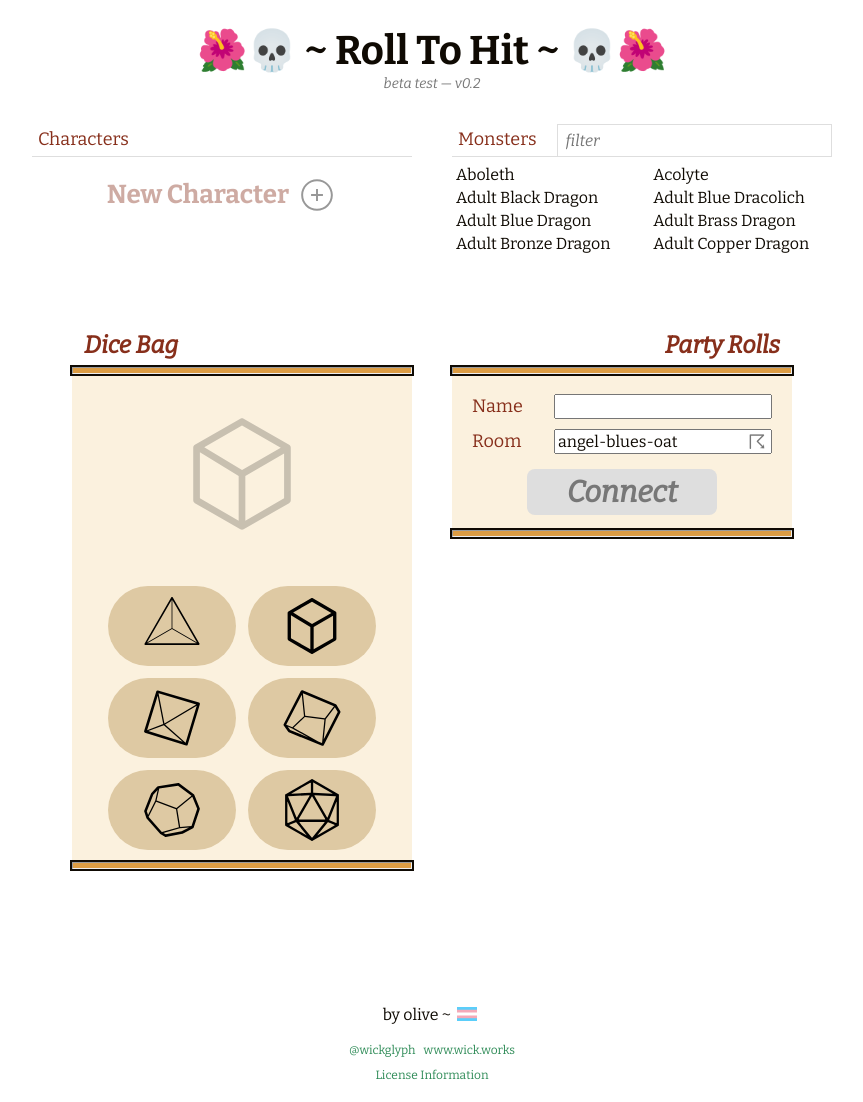
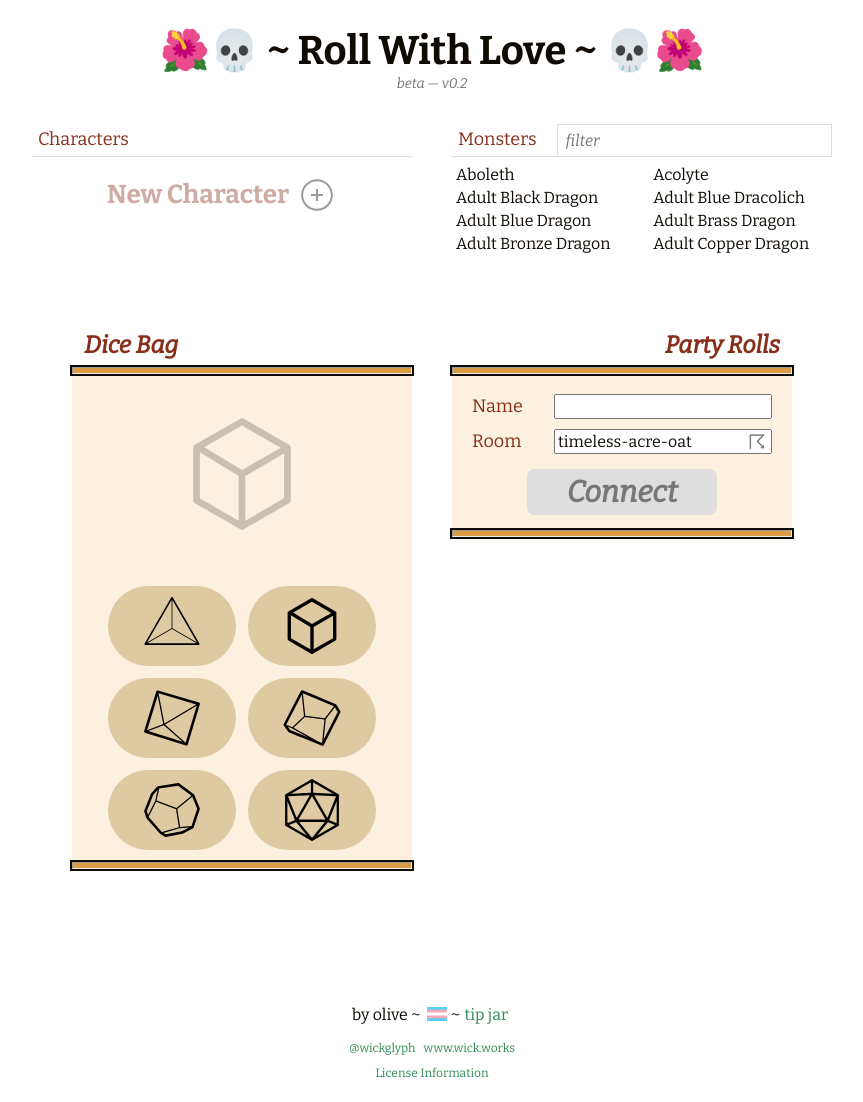
Before and after one commit to wickworks/witchdice, a React (Create React App) app: page / in a window 1280 px wide. Shown: the whole page, without its empty margins (208-1071 px from the left). Built offline with nearby package versions, Linux system fonts and the light colour scheme.

Commit message:
more words, lighter flash, tip jar

```diff
--- a/public/index.html
+++ b/public/index.html
@@ -15,16 +15,7 @@
       user's mobile device or desktop. See https://developers.google.com/web/fundamentals/web-app-manifest/
     -->
     <link rel="manifest" href="%PUBLIC_URL%/manifest.json" />
-    <!--
-      Notice the use of %PUBLIC_URL% in the tags above.
-      It will be replaced with the URL of the `public` folder during the build.
-      Only files inside the `public` folder can be referenced from the HTML.
-
-      Unlike "/favicon.ico" or "favicon.ico", "%PUBLIC_URL%/favicon.ico" will
-      work correctly both with client-side routing and a non-root public URL.
-      Learn how to configure a non-root public URL by running `npm run build`.
-    -->
-    <title>Roll To Hit</title>
+    <title>Roll With Love</title>
   </head>
   <body>
     <noscript>You need to enable JavaScript to run this app.</noscript>
--- a/src/App.js
+++ b/src/App.js
@@ -6,9 +6,9 @@ import { CURRENT_VERSION } from './data.js';
 function App() {
   return (
     <div className="App">
-      <h1>🌺💀 ~ Roll To Hit ~ 💀🌺</h1>
+      <h1>🌺💀 ~ Roll With Love ~ 💀🌺</h1>
       <div className='beta-label'>
-        beta test — v{CURRENT_VERSION}
+        beta — v{CURRENT_VERSION}
       </div>
 
       <Main />
--- a/src/components/Footer.jsx
+++ b/src/components/Footer.jsx
@@ -12,6 +12,10 @@ const Footer = () => {
         by olive ~
         <a href="https://wick.itch.io/aesthetic" target="_blank" rel="noopener noreferrer">
           <span className="asset trans_pride" />
+        </a>
+        ~
+        <a href="https://ko-fi.com/wickworks" target="_blank" rel="noopener noreferrer">
+          tip jar
         </a>
       </p>
       <a href="https://twitter.com/wickglyph" target="_blank" rel="noopener noreferrer">@wickglyph</a>
--- a/src/components/Footer.scss
+++ b/src/components/Footer.scss
@@ -9,6 +9,7 @@
     display: flex;
     align-items: center;
     justify-content: center;
+    margin-bottom: 6px;
 
     span.asset {
       display: inline-block;
@@ -47,7 +48,7 @@
       background-color: $parchment;
       max-width: 800px;
       padding: 10px 0;
-      margin: 10px 0;
+      margin: 10px auto;
       border-radius: 20px;
 
 
--- a/src/components/PartyPanel.scss
+++ b/src/components/PartyPanel.scss
@@ -226,8 +226,8 @@
 
 @keyframes flashIn {
   0% {
-    background-color: $rust_light;
-		outline: 8px solid $rust_light;
+    background-color: $pink;
+		outline: 8px solid $pink;
   }
   100% {
     background-color: transparent;
--- a/src/random_words.js
+++ b/src/random_words.js
@@ -9,7 +9,8 @@ var wordList = [
 'leaf','fruit','plant','soil','bulb','landscape','herb','acorn','berry','sunny','kiss','crisp','wind',
 'jazz','blues','folk','territory','valence','clementine','leap','acre','ballad',
 'briar','blueberry','palace','dusk','symphony','hex','cadence',
-'waltz','tango','cache','heart','thorn','ibex'
+'waltz','tango','cache','heart','thorn','ibex',
+'olive','salmon','tarot','balm','jupiter','athena'
 ];
 
 function words(options) {
```
Also changed, not shown: 1 other file (tests, documents, lock files or other folders).
